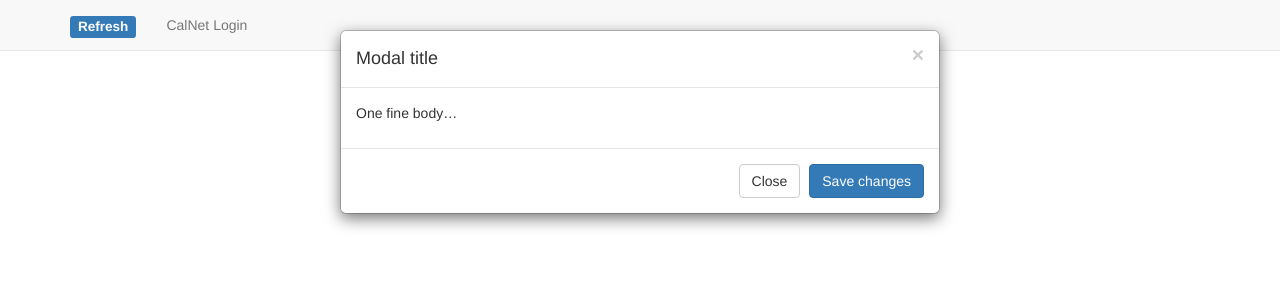
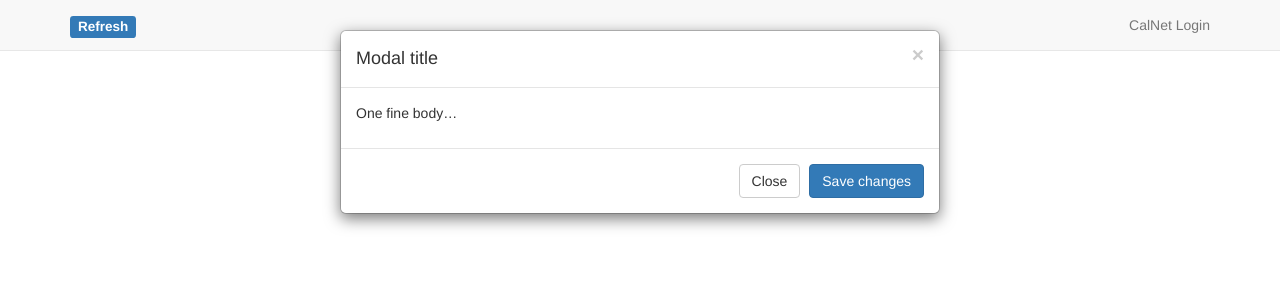
Before and after one commit to isavine/InOutBoard, a Flask app: template templates/modal.html in a window 1280 px wide. Shown: the top 300 px of the page. Run offline with Flask 2, Linux system fonts and the light colour scheme; the template is opened without the code that fills it, so the values that code supplies are empty; parts of the project's set-up code (start-up, migrations or seed data) failed here and were passed over; some libraries are stand-ins or nearby versions.

Commit message:
moved navbar links to the right

```diff
--- a/templates/base.html
+++ b/templates/base.html
@@ -35,7 +35,7 @@
 		</div>
 		<!-- Additional navbar items -->
 		<div id="navbar"class="navbar-collapse collapse">
-			<ul class="nav navbar-nav">
+			<ul class="nav navbar-nav navbar-right">
 			{% if not session.logged_in %}
 				<li><a href="{{ url_for('login') }}">CalNet Login</a></li>
 			{% else %}
```
